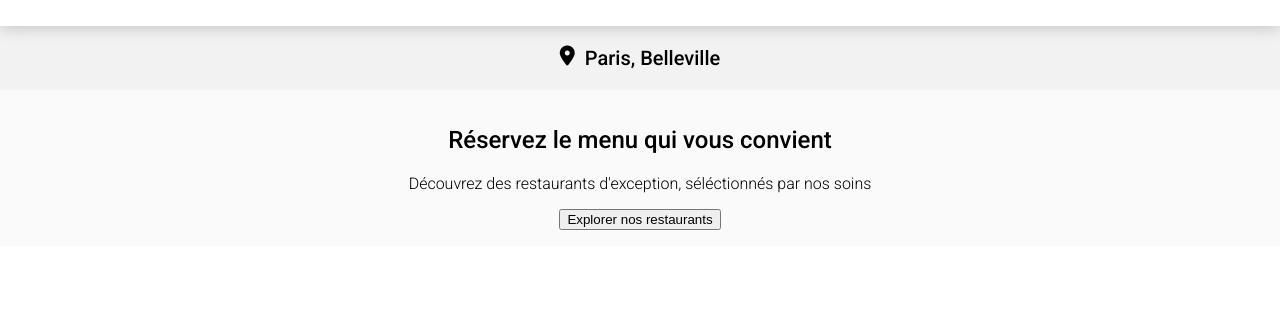
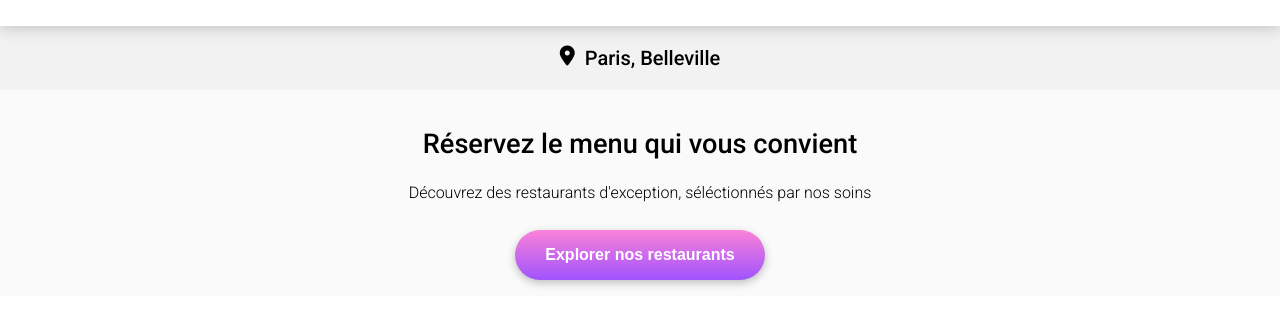
Before and after one commit to A-Machkour/MachkourAbdoul_3_29112021, a website: page index.html in a window 1280 px wide. Shown: the part 63-390 px from the top of the page. Drawn offline with Linux system fonts and the light colour scheme; a web font is replaced by a local one.

Commit message:
Explorer

```diff
--- a/index.html
+++ b/index.html
@@ -28,7 +28,9 @@
         <p class="exploreSubtitle">
           Découvrez des restaurants d'exception, séléctionnés par nos soins
         </p>
-        <button>Explorer nos restaurants</button>
+        <button class="exploreBtn" type="button">
+          Explorer nos restaurants
+        </button>
       </section>
     </main>
   </body>
--- a/sass/base/base.scss
+++ b/sass/base/base.scss
@@ -37,8 +37,30 @@ body {
   padding: 16px;
   .exploreTitle {
     font-weight: 500;
+    font-size: 1.7rem;
   }
   .exploreSubtitle {
     font-weight: 300;
+    font-size: 1rem;
+  }
+  .exploreBtn {
+    height: 50px;
+    width: 250px;
+    margin-top: 12px;
+    font-size: 1rem;
+    font-weight: 600;
+    color: white;
+    border-radius: 25px;
+    border: none;
+    background-image: linear-gradient(
+      0,
+      rgba(151, 66, 255, 0.9),
+      rgba(252, 118, 214, 0.9)
+    );
+    box-shadow: rgba(0, 0, 0, 0.24) 0px 3px 8px;
+  }
+  .exploreBtn:hover {
+    transform: scale(1.03);
+    transition: 0.5s;
   }
 }
```
Also changed, not shown: style/style.css, 1 other file.
